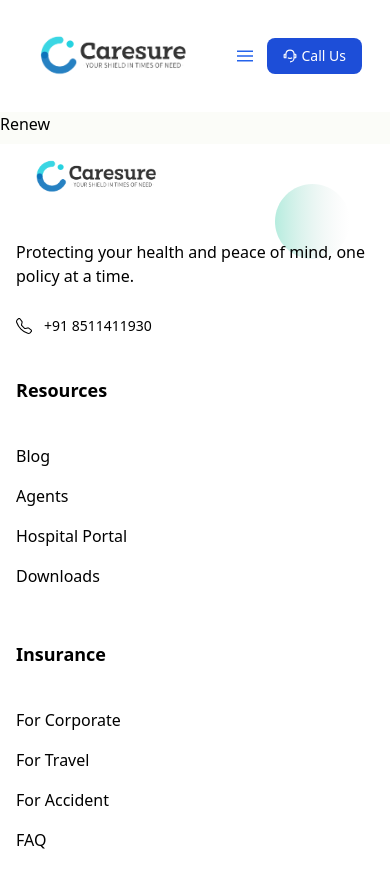
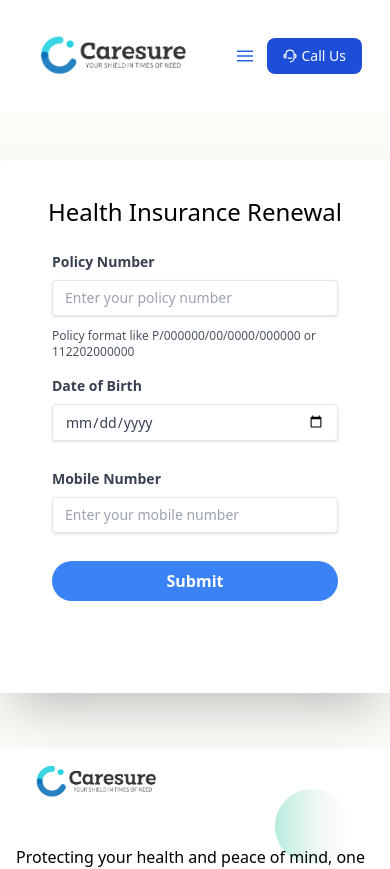
Before and after one commit to mirajsankdecha/Caresure-Health-Insurance, a React (Create React App) app: page /renew in a window 390 px wide. Shown: the top 869 px of the page. Built offline with nearby package versions, Linux system fonts and the light colour scheme.

Commit message:
Subplan content completed and Form created in Renew page

```diff
--- a/src/Pages/Home/Banner.js
+++ b/src/Pages/Home/Banner.js
@@ -8,8 +8,9 @@
         style={{
           backgroundImage:
             'url("https://img.freepik.com/free-photo/healthcare-workers-prevent-virus-insurance-medicine-concept-smiling-attractive-female-doctor_1258-91720.jpg?w=1380&t=st=1688649240~exp=1688649840~hmac=1274e32afb4bd6e84c20585aba3583257d64baaab5f182a1efed59f5f8aefe44")',
-          backgroundSize: "80% 100%",
-          backgroundPosition: "center",
+          backgroundSize: "70% 120%",
+          backgroundPosition: "center top",
+          height: "400px",
         }}
       >
         <div className="md:w-1/2 pl-[250px]">
--- a/src/Pages/Home/Review.js
+++ b/src/Pages/Home/Review.js
@@ -12,10 +12,10 @@
       <div className="font-md  font-medium text-center my-3">
         We find rewards through the words of our customers.
       </div>
-      <div className="container mx-auto flex px-5 py-24 md:flex-row flex-col items-center border rounded-sm">
+      <div className="container mx-auto flex px-5 py-10 md:flex-row flex-col items-center rounded-sm">
         <div className="lg:max-w-lg lg:w-full md:w-1/2 w-5/6 mb-10 md:mb-0">
           <img
-            className="object-cover object-center rounded-[50%]"
+            className="object-cover object-center rounded-[50%] ms-[150px] w-[300px] h-[300px]"
             alt="hero"
             src="https://img.freepik.com/free-photo/young-beautiful-woman-pink-warm-sweater-natural-look-smiling-portrait-isolated-long-hair_285396-896.jpg?w=1060&t=st=1688997806~exp=1688998406~hmac=daaa96048b54b94727b85ca169c5d319125a00695ed52a54eac55163132e0b0a"
           />
--- a/src/Pages/Plans/PlanDetailPage.js
+++ b/src/Pages/Plans/PlanDetailPage.js
@@ -5,6 +5,10 @@
 import QL from "./plansdata/QL";
 import Hightlight from "./plansdata/Hightlight";
 import Detaillist from "./plansdata/Detaillist";
+import GetStarted from "./plansdata/GetStarted";
+import Banner from "./plansdata/Banner";
+import Review from "../Home/Review";
+import Accordion from "./Accordian";
 
 const PlanDetailPage = () => {
   const { id } = useParams();
@@ -26,6 +30,10 @@
       <QL />
       <Hightlight />
       <Detaillist />
+      <Review />
+      <Banner />
+      <GetStarted />
+      <Accordion />
     </div>
   );
 };
--- /dev/null
+++ b/src/Pages/Plans/plansdata/Banner.js
@@ -0,0 +1,29 @@
+import React from "react";
+
+
+const Banner = () => {
+
+  return (
+    <div className="relative h-[300px] py-24 px-10 mb-10">
+      <img
+        className="absolute top-0 right-0 h-full w-1/2 object-cover"
+        src="https://img.freepik.com/premium-photo/collage-families-surfing-their-laptop_13339-256450.jpg?w=900"
+        alt="Banner"
+      />
+      <div className="relative md:w-1/2 pl-[200px]">
+        <p className="text-3xl font-bold">Still Waiting for the Right Plan?</p>
+        <p className="text-2xl mb-10 leading-none">
+          Our best Insurance Policy is just a click away!
+        </p>
+        <a
+          href="/plans"
+          className="bg-purple-800 py-4 px-8 text-white font-bold uppercase text-xs rounded hover:bg-purple-700 hover:text-white-800"
+        >
+          View Policy &gt;
+        </a>
+      </div>
+    </div>
+  );
+};
+
+export default Banner;
--- /dev/null
+++ b/src/Pages/Plans/plansdata/GetStarted.js
@@ -0,0 +1,53 @@
+import React from 'react'
+
+const GetStarted = () => {
+  return (
+    <div>
+      <div className="container px-5 mt-10 mb-20 mx-auto">
+        <div className="flex flex-wrap -mx-4 -mb-10 text-center">
+          <div className="flex flex-wrap w-full mb-20 flex-col items-center text-center">
+            <div className="text-blue-600 font-bold my-3">GET STARTED</div>
+            <div className="font-bold my-1 text-5xl">
+              Be Assured of the Best
+            </div>
+            <div className="font-semibold my-1 text-md">
+              Get your future secured with us.
+            </div>
+          </div>
+          <div className="sm:w-1/2 mb-10 px-4">
+            <div className="rounded-lg h-[400px] overflow-hidden">
+              <img
+                alt="content"
+                className="object-cover object-center h-full w-full"
+                src="https://img.freepik.com/premium-photo/beautiful-young-businesswoman-is-holding-tablet-her-hands-against-urban-city-background_360066-7866.jpg?size=626&ext=jpg&ga=GA1.1.969823653.1689870495&semt=ais"
+              />
+            </div>
+            <h2 className="title-font text-4xl font-medium text-gray-900 mt-6 mb-3">
+              Ready to get your policy?
+            </h2>
+            <button className="inline-flex items-center justify-center px-4 py-2 text-md font-medium text-white bg-orange-500 rounded-md hover:bg-orange-600 focus:ring-orange-300 focus:outline-none focus:ring h-10 w-32 mt-7">
+              Get Insured
+            </button>
+          </div>
+          <div className="sm:w-1/2 mb-10 px-4">
+            <div className="rounded-lg h-[400px] overflow-hidden">
+              <img
+                alt="content"
+                className="object-cover object-center h-full w-full"
+                src="https://img.freepik.com/free-photo/colleagues-working-together-call-center-with-headphones_23-2149256084.jpg?size=626&ext=jpg&ga=GA1.1"
+              />
+            </div>
+            <h2 className="title-font text-4xl font-medium text-gray-900 mt-6 mb-3">
+              Want more information?
+            </h2>
+            <button className="inline-flex items-center justify-center px-4 py-2 text-md font-medium text-white bg-orange-500 rounded-md hover:bg-orange-600 focus:ring-orange-300 focus:outline-none focus:ring h-10 w-32 mt-7">
+              Get a Call
+            </button>
+          </div>
+        </div>
+      </div>
+    </div>
+  );
+}
+
+export default GetStarted
--- /dev/null
+++ b/src/Pages/Renew/Form.js
@@ -0,0 +1,107 @@
+import React, { useState } from "react";
+
+const Form = () => {
+  const [policyNumber, setPolicyNumber] = useState("");
+  const [selectedDate, setSelectedDate] = useState("");
+  const [mobileNumber, setMobileNumber] = useState("");
+
+  const handleSubmit = (e) => {
+    e.preventDefault();
+
+    // Log the form data as an array to the console
+    console.log("formData: ", [policyNumber, selectedDate, mobileNumber]);
+
+    // Clearing the input fields after submission
+    setPolicyNumber("");
+    setSelectedDate("");
+    setMobileNumber("");
+  };
+
+  return (
+    <div className="w-full">
+      <div className="container mx-auto">
+        <div className="flex justify-center my-12 shadow-2xl">
+          <div className="w-full xl:w-3/4 lg:w-11/12 flex">
+            <div
+              className="w-full h-auto bg-gray-400 hidden lg:block lg:w-5/12 bg-cover rounded-l-lg"
+              style={{
+                backgroundImage:
+                  'url("https://source.unsplash.com/Mv9hjnEUHR4/600x800")',
+              }}
+            />
+            <div className="w-full lg:w-7/12 bg-white p-5 rounded-lg lg:rounded-l-none">
+              <h3 className="pt-4 text-2xl text-center">
+                Health Insurance Renewal
+              </h3>
+              <form
+                className="px-8 pt-6 pb-8 mb-4 bg-white rounded"
+                onSubmit={handleSubmit}
+              >
+                <div className="mb-4">
+                  <label
+                    className="block mb-2 text-sm font-bold text-gray-700"
+                    htmlFor="policyNumber"
+                  >
+                    Policy Number
+                  </label>
+                  <input
+                    className="w-full px-3 py-2 mb-3 text-sm leading-tight text-gray-700 border rounded shadow appearance-none focus:outline-none focus:shadow-outline"
+                    id="policyNumber"
+                    type="text"
+                    placeholder="Enter your policy number"
+                    value={policyNumber}
+                    onChange={(e) => setPolicyNumber(e.target.value)}
+                  />
+                  <p className="text-xs text-gray-600">
+                    Policy format like P/000000/00/0000/000000 or 112202000000
+                  </p>
+                </div>
+                <div className="mb-4">
+                  <label
+                    className="block mb-2 text-sm font-bold text-gray-700"
+                    htmlFor="dob"
+                  >
+                    Date of Birth
+                  </label>
+                  <input
+                    className="w-full px-3 py-2 mb-3 text-sm leading-tight text-gray-700 border rounded shadow appearance-none focus:outline-none focus:shadow-outline"
+                    id="dob"
+                    type="date"
+                    value={selectedDate}
+                    onChange={(e) => setSelectedDate(e.target.value)}
+                  />
+                </div>
+                <div className="mb-4">
+                  <label
+                    className="block mb-2 text-sm font-bold text-gray-700"
+                    htmlFor="mobileNumber"
+                  >
+                    Mobile Number
+                  </label>
+                  <input
+                    className="w-full px-3 py-2 mb-3 text-sm leading-tight text-gray-700 border rounded shadow appearance-none focus:outline-none focus:shadow-outline"
+                    id="mobileNumber"
+                    type="tel"
+                    placeholder="Enter your mobile number"
+                    value={mobileNumber}
+                    onChange={(e) => setMobileNumber(e.target.value)}
+                  />
+                </div>
+                <div className="mb-6 text-center">
+                  <button
+                    className="w-full px-4 py-2 font-bold text-white bg-blue-500 rounded-full hover:bg-blue-700 focus:outline-none focus:shadow-outline"
+                    type="submit"
+                  >
+                    Submit
+                  </button>
+                </div>
+              </form>
+            </div>
+          </div>
+        </div>
+      </div>
+    </div>
+  );
+};
+
+export default Form;
--- a/src/Pages/Renew/Renew.js
+++ b/src/Pages/Renew/Renew.js
@@ -1,9 +1,12 @@
-import React from 'react'
+import React from "react";
+import Form from "./Form";
 
 const Renew = () => {
   return (
-    <div>Renew</div>
-  )
-}
+    <div>
+      <Form />
+    </div>
+  );
+};
 
-export default Renew
+export default Renew;
```
Also changed, not shown: src/Pages/Claims/Claims.js (+4 -4 lines).
